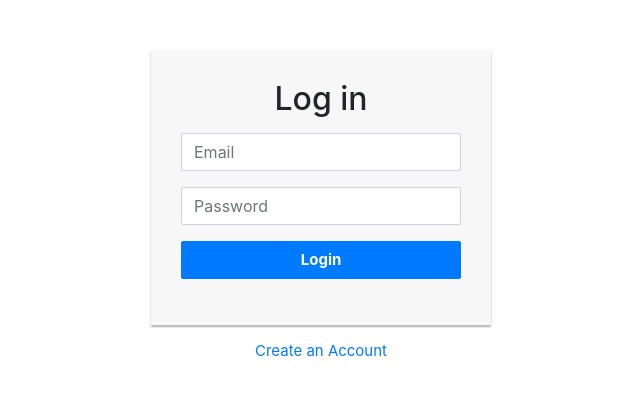
After one commit to Earthequak3/Web_project_PHP, a PHP site: page /login.php in a window 1280 px wide. The commit adds this page. Shown: the top 396 px of the page, without its empty margins (319-959 px from the left). Run offline with PHP 8.4, Linux system fonts and the light colour scheme.

Commit message:
second commit, login almost ready

```diff
--- /dev/null
+++ b/login.php
@@ -0,0 +1,78 @@
+<!DOCTYPE html>
+<html lang="en">
+<head>
+    <meta charset="utf-8">
+    <meta name="viewport" content="width=device-width, initial-scale=1, shrink-to-fit=no">
+    <title>Bootstrap Simple Login Form</title>
+    <link rel="stylesheet" href="https://stackpath.bootstrapcdn.com/bootstrap/4.5.0/css/bootstrap.min.css">
+    <link rel="stylesheet" href="https://maxcdn.bootstrapcdn.com/font-awesome/4.7.0/css/font-awesome.min.css">
+    <script src="https://code.jquery.com/jquery-3.5.1.min.js"></script>
+    <script src="https://cdn.jsdelivr.net/npm/popper.js@1.16.0/dist/umd/popper.min.js"></script>
+    <script src="https://stackpath.bootstrapcdn.com/bootstrap/4.5.0/js/bootstrap.min.js"></script>
+    <style>
+        .login-form {
+            width: 340px;
+            margin: 50px auto;
+            font-size: 15px;
+        }
+        .login-form form {
+            margin-bottom: 15px;
+            background: #f7f7f7;
+            box-shadow: 0px 2px 2px rgba(0, 0, 0, 0.3);
+            padding: 30px;
+        }
+        .login-form h2 {
+            margin: 0 0 15px;
+        }
+        .form-control, .btn {
+            min-height: 38px;
+            border-radius: 2px;
+        }
+        .btn {
+            font-size: 15px;
+            font-weight: bold;
+        }
+    </style>
+</head>
+<body>
+<div class="login-form">
+    <form action="" method="post">
+        <h2 class="text-center">Log in</h2>
+        <div class="form-group">
+            <input type="text" name = "email" class="form-control" placeholder="Email" required="required">
+        </div>
+        <div class="form-group">
+            <input type="password" name="password" class="form-control" placeholder="Password" required="required">
+        </div>
+        <div class="form-group">
+            <input type="submit" name = "login-btn" class="btn btn-primary btn-block" value="Login"/>
+        </div>
+        <div class="clearfix">
+        </div>
+    </form>
+    <p class="text-center"><a href="#">Create an Account</a></p>
+
+    <?php
+    $conn = mysqli_connect('localhost','root','66ecdaf1','Users');
+    if (isset($_POST['login-btn'])){
+        $email = $_POST['email'];
+        $password = $_POST['password'];
+
+    $select = "SELECT * FROM user WHERE user_email='$email'";
+    $run = mysqli_query($conn,$select);
+    $row_user = mysqli_fetch_array($run);
+        $db_email = $row_user['user_email'];
+        $db_password = $row_user['user_password'];
+
+    if ($email == $db_email && $password == $db_password) {
+        echo "<script>window.open('index.php','_self')</script>";
+    }else{
+    echo  "Email or Password is invalid";}
+    }
+
+
+
+    ?>
+</div>
+</body>
+</html>
```
Also changed, not shown: edit_user.php (+11 -8 lines), index.php (added, +21 -0 lines).
